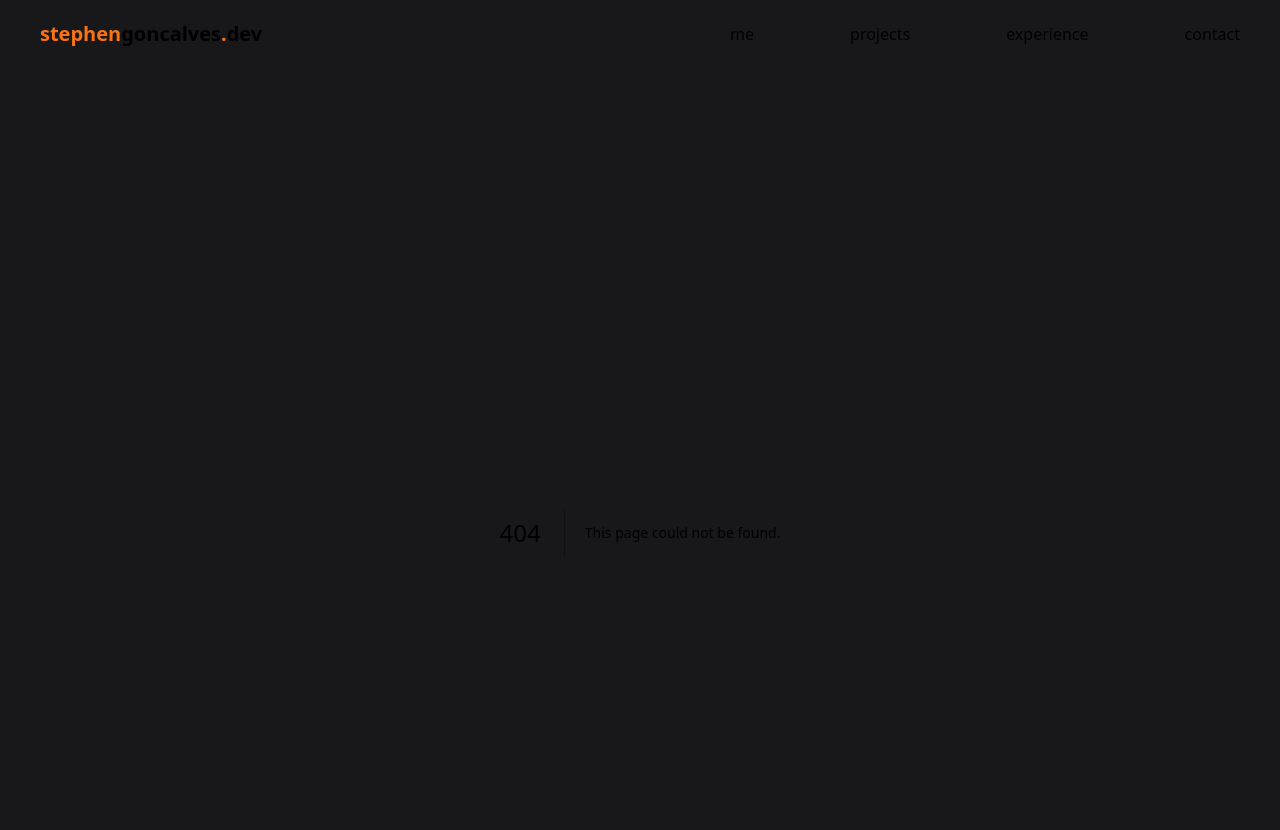
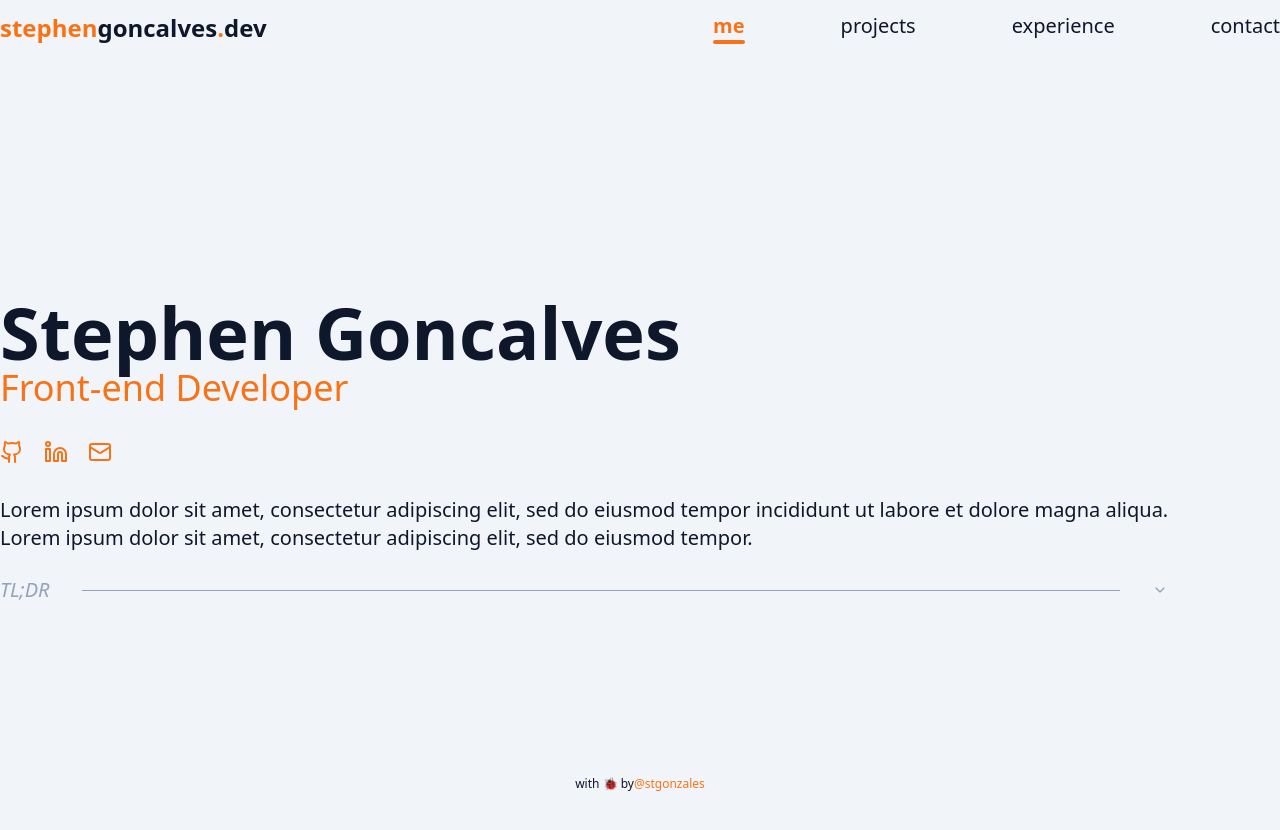
Before and after one commit to stgonzales/stephengoncalves.dev, a Next.js app: page /me in a window 1280 px wide. Before the commit this address had no page. Shown: the top 830 px of the page. After the commit the page ends 800 px from the top, so only its background shows below. Built offline with nearby package versions, Linux system fonts and the light colour scheme.

Commit message:
light theme switch + layout adjusts + refinements

```diff
--- a/next.config.js
+++ b/next.config.js
@@ -1,4 +1,14 @@
 /** @type {import('next').NextConfig} */
-const nextConfig = {}
+const nextConfig = {
+  redirects: async () => {
+    return [
+      {
+        source: '/',
+        destination: '/me',
+        permanent: true,
+      },
+    ]
+  }
+}
 
 module.exports = nextConfig
--- a/src/app/contact/page.tsx
+++ b/src/app/contact/page.tsx
@@ -1,5 +1,7 @@
 export default function Contact() {
   return (
-    <div>Contact</div>
+    <main className="w-full max-w-7xl mx-auto mt-16 md:mt-64 lg:mt-44 px-6 md:px-20 lg:px-16 xl:px-0 flex flex-col items-center gap-4">
+      <h1>WIP </h1>
+    </main>
   )
 }
--- a/src/app/experience/page.tsx
+++ b/src/app/experience/page.tsx
@@ -1,5 +1,7 @@
 export default function Experience() {
   return (
-    <div>Experience</div>
+    <main className="w-full max-w-7xl mx-auto mt-16 md:mt-64 lg:mt-44 px-6 md:px-20 lg:px-16 xl:px-0 flex flex-col items-center gap-4">
+      <h1>WIP </h1>
+    </main>
   )
 }
--- a/src/app/globals.css
+++ b/src/app/globals.css
@@ -2,8 +2,8 @@
 @tailwind components;
 @tailwind utilities;
 
-html {
-  @apply text-zinc-50 font-normal
+:root {
+  @apply text-slate-900 text-base font-normal
 }
 
 h1 {
@@ -19,5 +19,5 @@ h1, h3 {
 }
 
 p {
-  @apply text-base md:text-lg lg:text-xl
+  @apply md:text-lg lg:text-xl
 }
--- a/src/app/layout.tsx
+++ b/src/app/layout.tsx
@@ -1,10 +1,10 @@
 import './globals.css'
 import { Ubuntu } from 'next/font/google'
-import { Header } from '@/components'
+import { Header, Footer } from '@/components'
 
 const ubuntu = Ubuntu({
   subsets: ['latin'],
-  weight: ['300','400','700'],
+  weight: ['300','400','500','700'],
 })
 
 export const metadata = {
@@ -19,9 +19,10 @@ export default function RootLayout({
 }) {
   return (
     <html lang="en">
-      <body className={`${ubuntu.className}, bg-zinc-900 flex flex-col gap-12 md:gap-14 lg:gap-16`}>
-        <Header/>
+      <body className={`${ubuntu.className}, bg-slate-100 flex flex-col gap-12 md:gap-14 lg:gap-16`}>
+        <Header />
         {children}
+        <Footer />
       </body>
     </html>
   )
--- a/src/app/page.tsx
+++ b/src/app/me/page.tsx
@@ -5,7 +5,7 @@ import { TLDR } from '@/components'
 
 export default function Home() {
   return (
-    <main className="w-full max-w-7xl mx-auto py-3 px-6 flex flex-col items-center md:items-start lg:flex-row md:gap-7 lg:gap-8">
+    <main className="w-full max-w-7xl mx-auto mt-16 md:mt-64 lg:mt-44 px-6 md:px-20 lg:px-16 xl:px-0 flex flex-col items-center md:items-start lg:flex-row md:gap-7 lg:gap-8">
       <div className='flex flex-col items-center gap-6 md:gap-7 lg:gap-8 lg:items-start flex-1'>
         <div id='heading'>
           <h1>Stephen Goncalves</h1>
@@ -13,26 +13,24 @@ export default function Home() {
         </div>
         <div id='social-media' className='flex gap-5'>
           <Link href={'https://github.com/stgonzales'} target='_blank'>
-            <Github className='stroke-orange-500' size={24} strokeWidth={2}/>
+            <Github className='stroke-orange-500 hover:stroke-orange-900' size={24} strokeWidth={2}/>
           </Link>
           <Link href={'https://www.linkedin.com/in/stephgoncalves'} target='_blank'>
-          <Linkedin className='stroke-orange-500' size={24} strokeWidth={2}/>
+          <Linkedin className='stroke-orange-500 hover:stroke-orange-900' size={24} strokeWidth={2}/>
           </Link>
           <Link href={'mailto:stephengoncalves.dev@gmail.com'} target='_blank'>
-            <Mail className='stroke-orange-500' size={24} strokeWidth={2}/>
+            <Mail className='stroke-orange-500 hover:stroke-orange-900' size={24} strokeWidth={2}/>
           </Link>
         </div>
         <div className='flex flex-col gap-6'>
           <p className='text-justify'>
             Lorem ipsum dolor sit amet, consectetur adipiscing elit, sed do eiusmod tempor incididunt ut labore et dolore magna aliqua.
+            <br />
             Lorem ipsum dolor sit amet, consectetur adipiscing elit, sed do eiusmod tempor.
           </p>
           <TLDR/>
         </div>
       </div>
-      <div className='hidden md:block relative w-[440px] h-[643px]'>
-        <Image src={'/assets/me.png'} alt='Stephen Goncalves Illustration' fill/>
-      </div>
     </main>
   )
 }
--- a/src/app/projects/page.tsx
+++ b/src/app/projects/page.tsx
@@ -7,12 +7,12 @@ export default async function Projects() {
   console.log(result);
 
   return (
-    <main className="w-full max-w-7xl mx-auto py-3 px-6 flex flex-col items-center gap-6">
-      <div className="flex flex-col items-center gap-1">
+    <main className="w-full max-w-7xl mx-auto mt-16 md:mt-64 lg:mt-44 px-6 md:px-20 lg:px-16 xl:px-0 flex flex-col items-center gap-4">
+      <div className="flex flex-col items-center gap-4">
         <h1>Projects</h1>
-        <Link href='https://github.com/stgonzales' className="flex items-center gap-1 text-orange-500">
+        <Link href='https://github.com/stgonzales' target="_blank" className="flex items-center gap-1 text-orange-500">
           <Github className="stroke-orange-500"/>
-          <h3>@stgonzales</h3>
+          {/* <h3>@stgonzales</h3> */}
         </Link>
       </div>
       <div className="flex flex-col items-center justify-center flex-wrap gap-3 md:flex-row">
@@ -28,25 +28,28 @@ type Card = {
   topics: string[];
   homepage: string;
   language: string;
+  html_url: string;
 }
 
-function Card({ name, description, homepage,topics, language }: Card) {
+function Card({ name, description, homepage,topics, language, html_url }: Card) {
   return (
-    <div className="w-full max-w-[327px] min-w-[327px] border border-zinc-300 rounded-lg py-3 px-3 flex flex-col gap-3">
+    <Link href={html_url} className="w-full min-w-[327px] max-w-2xl border border-slate-300 shadow rounded-lg py-3 px-3 flex flex-col gap-3 hover:scale-105 transition-transform">
       <div>
         <p className="font-bold text-orange-500">{name}</p>
-        <p className="font-light text-sm italic">{description}</p>
+        <p className="text-xs">Description: <span className="font-light text-sm italic">{description}</span></p>
       </div>
-      <p className="text-xs">{language}</p>
+      <p className="text-xs font-normal">Language: <span className="font-light">{language}</span></p>
+      {/* Pills */}
       <div className="flex gap-1 flex-wrap">
-        {topics.map(topic => <span key={topic} className="px-2 font-semibold bg-zinc-300 text-orange-800 text-xs rounded-full">{topic}</span>)}
+        <p className="text-xs">Tags:</p>
+        {topics.map(topic => <span key={topic} className="px-2 font-semibold bg-slate-200 text-orange-400 text-xs rounded-full">{topic}</span>)}
       </div>
-      <Link href={homepage}>
+      <Link href={homepage} target="_blank" className="px-4 py-2 rounded-xl border border-orange-500 shadow w-fit">
         <div className="flex gap-2 items-center">
           <RadioTower className='stroke-orange-500' size={16} strokeWidth={2}/>
-          <p className="italic text-sm">Live!</p>
+          <p className="italic text-xs font-medium">Live!</p>
         </div>
       </Link>
-    </div>
+    </Link>
   )
 }
--- /dev/null
+++ b/src/components/Footer.tsx
@@ -0,0 +1,5 @@
+import Link from "next/link";
+
+export default function Footer(){
+  return <footer className="w-full flex justify-center py-2 fixed bottom-0 text-xs">with 🐞 by <Link href={'https://github.com/stgonzales'} target="_blank" className="text-orange-500 hover:text-orange-900">@stgonzales</Link></footer>
+}
--- a/src/components/Header.tsx
+++ b/src/components/Header.tsx
@@ -4,12 +4,12 @@ import Navigation from './Navigation'
 
 export default function Header() {
   return (
-    <header className="w-full max-w-7xl mx-auto py-3 px-6 flex items-center justify-between md:py-4 md:px-9 lg:py-5 lg:px-10">
+    <header className="w-full max-w-7xl mx-auto flex items-center justify-between px-6 py-3 md:px-20 lg:px-16 xl:px-0">
       <Link href={'/'}>
-        <p className='text-xl font-bold'><span className='text-orange-500'>stephen</span>goncalves<span className='text-orange-500'>.</span>dev</p>
+        <p className='text-2xl font-bold'><span className='text-orange-500'>stephen</span>goncalves<span className='text-orange-500'>.</span>dev</p>
       </Link>
       <Navigation/>
-      <Menu className='md:hidden stroke-orange-500 cursor-pointer' size={24} strokeWidth={2}/>
+      <Menu className='lg:hidden stroke-orange-500 cursor-pointer' size={32} strokeWidth={2}/>
     </header>
   )
 }
--- a/src/components/Navigation.tsx
+++ b/src/components/Navigation.tsx
@@ -6,23 +6,23 @@ export default function Navigation() {
   const path = usePathname()
 
   return (
-    <nav className="hidden md:block">
-      <ul className="flex gap-24">
-        <Link href={'/'} className=''>
-          <li className={`${path === '/' ? 'text-orange-500' : ''}`}>me</li>
-          { path === '/' && <div className="h-[2px] bg-orange-500"></div>}
+    <nav className="hidden lg:block">
+      <ul className="flex gap-24 font-medium text-xl">
+        <Link href={'/me'} className={`${path === '/me' ? 'text-orange-500 font-bold' : 'hover:text-orange-900'}`}>
+          <li>me</li>
+          { path === '/me' && <div className="h-[0.190rem] rounded-sm bg-orange-500"></div>}
         </Link>
-        <Link href={'/projects'}>
-          <li className={`${path === '/projects' ? 'text-orange-500' : ''}`}>projects</li>
-          { path === '/projects' && <div className="h-[2px] bg-orange-500"></div>}
+        <Link href={'/projects'} className={`${path === '/projects' ? 'text-orange-500 font-bold' : 'hover:text-orange-900'}`}>
+          <li>projects</li>
+          { path === '/projects' && <div className="h-[0.190rem] rounded-sm bg-orange-500"></div>}
         </Link>
-        <Link href={'/experience'}>
-          <li className={`${path === '/experience' ? 'text-orange-500' : ''}`}>experience</li>
-          { path === '/experience' && <div className="h-[2px] bg-orange-500"></div>}
+        <Link href={'/experience'} className={`${path === '/experience' ? 'text-orange-500 font-bold' : 'hover:text-orange-900'}`}>
+          <li>experience</li>
+          { path === '/experience' && <div className="h-[0.190rem] rounded-sm bg-orange-500"></div>}
         </Link>
-        <Link href={'/contact'}>
-          <li className={`${path === '/contact' ? 'text-orange-500' : ''}`}>contact</li>
-          { path === '/contact' && <div className="h-[2px] bg-orange-500"></div>}
+        <Link href={'/contact'} className={`${path === '/contact' ? 'text-orange-500 font-bold' : 'hover:text-orange-900'}`}>
+          <li>contact</li>
+          { path === '/contact' && <div className="h-[0.190rem] rounded-sm bg-orange-500"></div>}
         </Link>
       </ul>
     </nav>
--- a/src/components/TLDR.tsx
+++ b/src/components/TLDR.tsx
@@ -12,9 +12,9 @@ export default function TLDR() {
   return (
     <div id="tldr">
       <div className='flex items-center gap-8 flex-1' onClick={handleOpenTldr}>
-        <p className='font-light italic text-zinc-300'>TL;DR</p>
-        <div className='h-[0.03125rem] bg-zinc-300 flex-1 ' />
-        <ChevronDown size={16} className={`${open ? 'rotate-180' : 'rotate-0'} transition-transform stroke-zinc-300`}/>
+        <p className='font-light italic text-slate-400'>TL;DR</p>
+        <div className='h-[0.03125rem] bg-slate-400 flex-1 ' />
+        <ChevronDown size={16} className={`${open ? 'rotate-180' : 'rotate-0'} transition-transform stroke-slate-400`}/>
       </div>
       {
         open && (
--- a/src/components/index.tsx
+++ b/src/components/index.tsx
@@ -1,3 +1,4 @@
 export { default as Header } from './Header'
 export { default as Navigation } from './Navigation'
+export { default as Footer } from './Footer'
 export { default as TLDR } from './TLDR'
```
